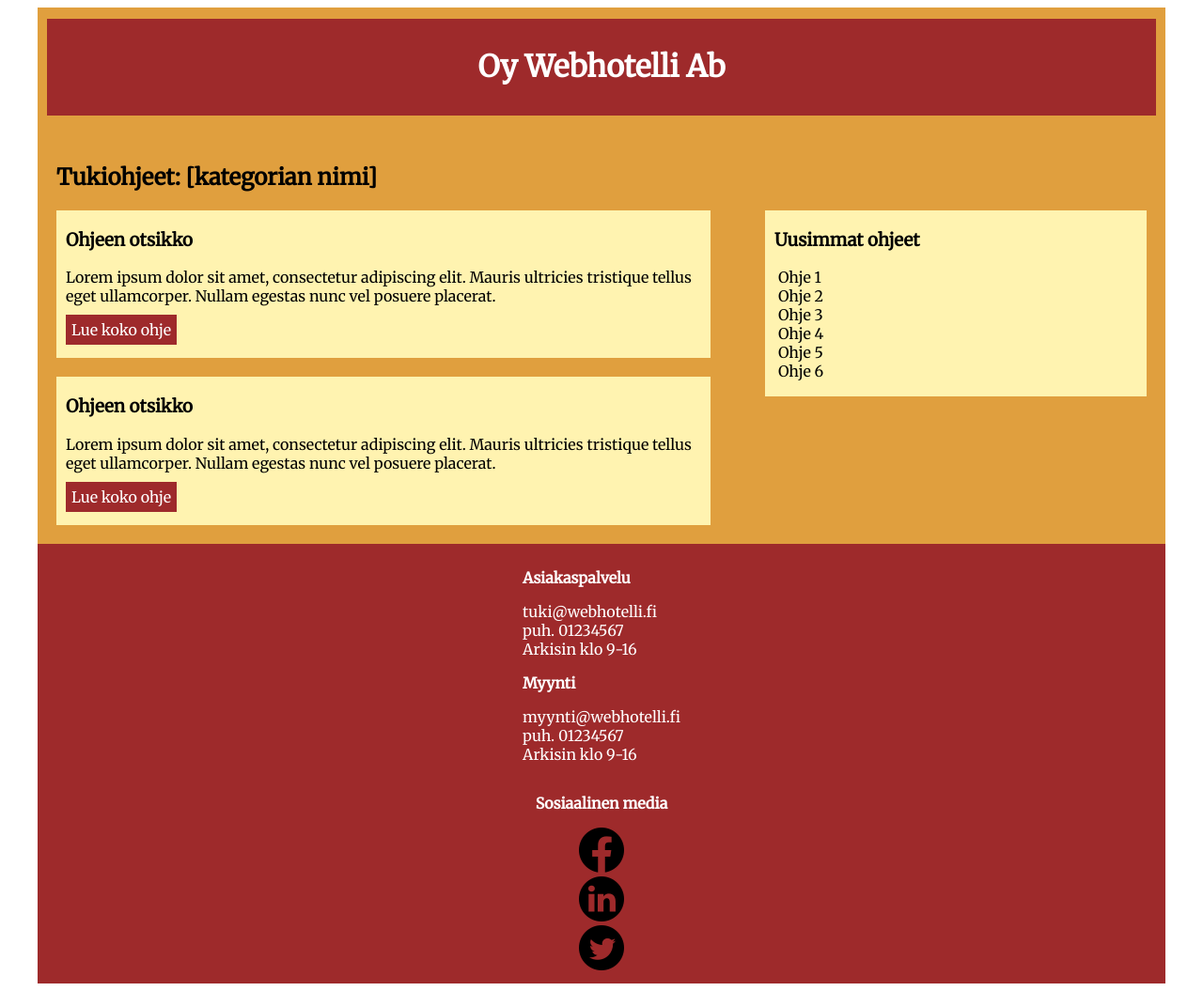
After one commit to BenkkuH/Projekti, a PHP site: page /Projektityo_kategoria.html in a window 1280 px wide. The commit adds this page. Shown: the whole page at 94% size. Run offline with PHP 8.4, Linux system fonts and the light colour scheme.

Commit message:
muutoksia

```diff
--- /dev/null
+++ b/-etusivu/Projektityo_kategoria.css
@@ -0,0 +1,144 @@
+* {
+	max-width: 100%;
+	box-sizing: border-box;
+	font-family: 'Merriweather';
+}
+
+#sailio{
+	max-width: 1200px;
+	padding-top: 2px;
+	margin-left: auto;
+	margin-right: auto;
+	background-color: #E09F3E;
+}
+
+main{
+	padding: 20px;
+}
+
+header{
+	padding: 10px;
+	margin: 10px;
+	background-color: #9E2A2B;
+}
+
+header h1{
+	text-align: center;
+}
+
+a.otsikkolinkki{
+	text-decoration: none;
+	color: #FFFFFF;
+}
+
+main h2{
+	margin-top: 20px;
+	margin-left: auto;
+	margin-right: auto;
+}
+
+section.ohje {
+	padding-left: 10px;
+	padding-bottom: 20px;
+	padding-right: 10px;
+	padding-top: 1px;
+	margin-left: auto;
+	margin-right: auto;
+	margin-bottom: 20px;
+	background-color: #FFF3B0;
+}
+
+#ohjesailio{
+	margin-left: auto;
+	margin-right: auto;
+	margin-top: 40px;
+	background-color: #FFF3B0;
+	padding-top: 1px;
+	padding-bottom: 1px;
+}
+
+#ohjesailio h3{
+	margin-left: 10px;
+}
+
+a.ohjelinkki{
+	color: white;
+	padding: 6px;
+	background-color:#9E2A2B;
+	text-decoration: none;
+}
+
+#linkit ul{
+	list-style: none;
+	padding-left: 14px;
+}
+
+#linkit li{
+	padding-left: -5px;
+}
+
+a.linkki{
+	text-decoration: none;
+	color: #000000;
+}
+
+footer{
+	padding: 10px;
+	background-color: #9E2A2B;
+	color: #FFFFFF;
+}
+
+.footer_info{
+	text-align: left;
+	display: inline-block;
+}
+
+.footer_sisalto{
+	display: block;
+	margin-left: auto;
+	margin-right: auto;
+	text-align: center;
+}
+
+.somekuvat{
+	margin: 0;
+	padding: 0;
+}
+
+.facebook_linkki {
+	list-style: none;
+}
+.linkedin_linkki {
+	list-style: none;
+}
+.twitter_linkki {
+	list-style: none;
+}
+
+@media screen and (min-width: 600px) {
+
+	#kategoriasailio{
+		float: left;
+		width: 60%;
+	}
+
+	#ohjesailio{
+		float: right;
+		width: 35%;
+		margin-top: 0;
+	}
+
+	footer{
+		clear: both;
+
+	}
+
+
+
+}
+
+
+@media screen and (min-width: 800px) {
+
+
+}
--- /dev/null
+++ b/-etusivu/Projektityo_kategoria.html
@@ -0,0 +1,123 @@
+<!DOCTYPE html>
+<html lang="fi">
+	<head>
+		<meta charset="UTF-8">
+		<title>Kategoria</title>
+		<link rel="stylesheet" type="text/css" href="Projektityo_kategoria.css">
+		<link href='https://fonts.googleapis.com/css?family=Merriweather' rel='stylesheet'>
+		<meta name="viewport" content="width=device-width, initial-scale=1.0">
+
+		<style>
+
+		</style>
+
+	</head>
+
+	<body>
+
+		<div id="sailio">
+
+			<header>
+				<div id="otsikko">
+					<a class="otsikkolinkki" href="etusivu.html"><h1>Oy Webhotelli Ab</h1></a>
+				</div>
+			</header>
+
+			<main>
+				<h2>Tukiohjeet: [kategorian nimi]</h2>
+
+				<div id="kategoriasailio">
+
+
+					<section class="ohje">
+
+						<h3>Ohjeen otsikko</h3>
+						<p>Lorem ipsum dolor sit amet, consectetur adipiscing elit. Mauris ultricies tristique tellus eget
+						ullamcorper. Nullam egestas nunc vel posuere placerat.</p>
+						<a class="ohjelinkki" href="#linkki">Lue koko ohje</a>
+
+					</section>
+
+					<section class="ohje">
+
+						<h3>Ohjeen otsikko</h3>
+						<p>Lorem ipsum dolor sit amet, consectetur adipiscing elit. Mauris ultricies tristique tellus eget
+						ullamcorper. Nullam egestas nunc vel posuere placerat.</p>
+						<a class="ohjelinkki" href="#linkki">Lue koko ohje</a>
+
+					</section>
+
+
+				</div>
+
+				<div id="ohjesailio">
+
+					<h3>Uusimmat ohjeet</h3>
+
+					<nav id="linkit">
+						<ul>
+							<li><a class="linkki" href="#linkki">Ohje 1 </a></li>
+							<li><a class="linkki" href="#linkki">Ohje 2 </a></li>
+							<li><a class="linkki" href="#linkki">Ohje 3 </a></li>
+							<li><a class="linkki" href="#linkki">Ohje 4 </a></li>
+							<li><a class="linkki" href="#linkki">Ohje 5 </a></li>
+							<li><a class="linkki" href="#linkki">Ohje 6 </a></li>
+				        </ul>
+					</nav>
+				</div>
+
+			</main>
+
+			<footer>
+
+				<div class="footer_sisalto">
+					<div class="footer_info">
+
+						<div class="aspa_info">
+
+							<p><b>Asiakaspalvelu</b></p>
+							<p>tuki@webhotelli.fi<br>
+							puh. 01234567<br>
+							Arkisin klo 9-16</p>
+
+						</div>
+
+						<div class="myynti_info">
+
+							<p><b>Myynti</b></p>
+							<p>myynti@webhotelli.fi<br>
+							puh. 01234567<br>
+							Arkisin klo 9-16</p>
+
+						</div>
+
+
+
+					</div>
+
+					<ul class="somekuvat">
+
+						<p><b>Sosiaalinen media</b></p>
+
+						<li class="facebook_linkki">
+							<a href="https://www.facebook.com/"><img alt="Facebook" src="facebook_logo.png"</a>
+						</li>
+						<li class="linkedin_linkki">
+							<a href="https://www.linkedin.com/?trk=seo-authwall-base_nav-header-logo"><img alt="Linkedin" src="linkedin_logo.png"</a>
+						</li>
+						<li class="twitter_linkki">
+							<a href="https://twitter.com/"><img alt="Twitter" src="twitter_logo.png"</a>
+						</li>
+
+
+					</ul>
+
+
+				</div>
+
+			</footer>
+
+		</div>
+
+	</body>
+</html>
--- a/-etusivu/etusivu.css
+++ b/-etusivu/etusivu.css
@@ -5,12 +5,13 @@
 }
 
 #sailio {
-	max-width: 1200px;
+	/*max-width: 1200px;*/
 	margin-left: auto;
 	margin-right: auto;
 	padding-top: 2px;
 	/*border: 3px solid black;*/
 	background-color: #e09f3e;
+	background-size: cover;
 
 }
 
```
Also changed, not shown: -etusivu/facebook_logo.png (added), -etusivu/linkedin_logo.png (added), -etusivu/twitter_logo.png (added).
